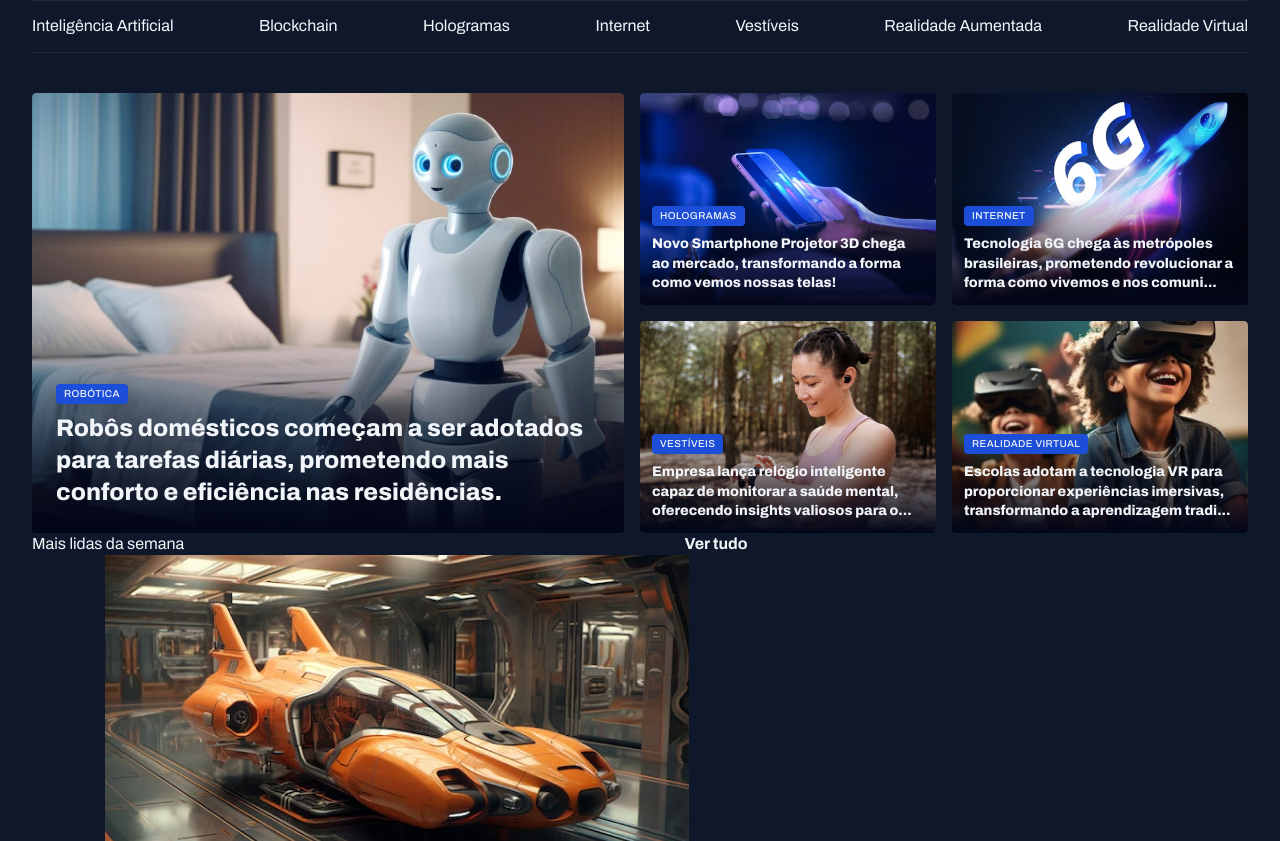
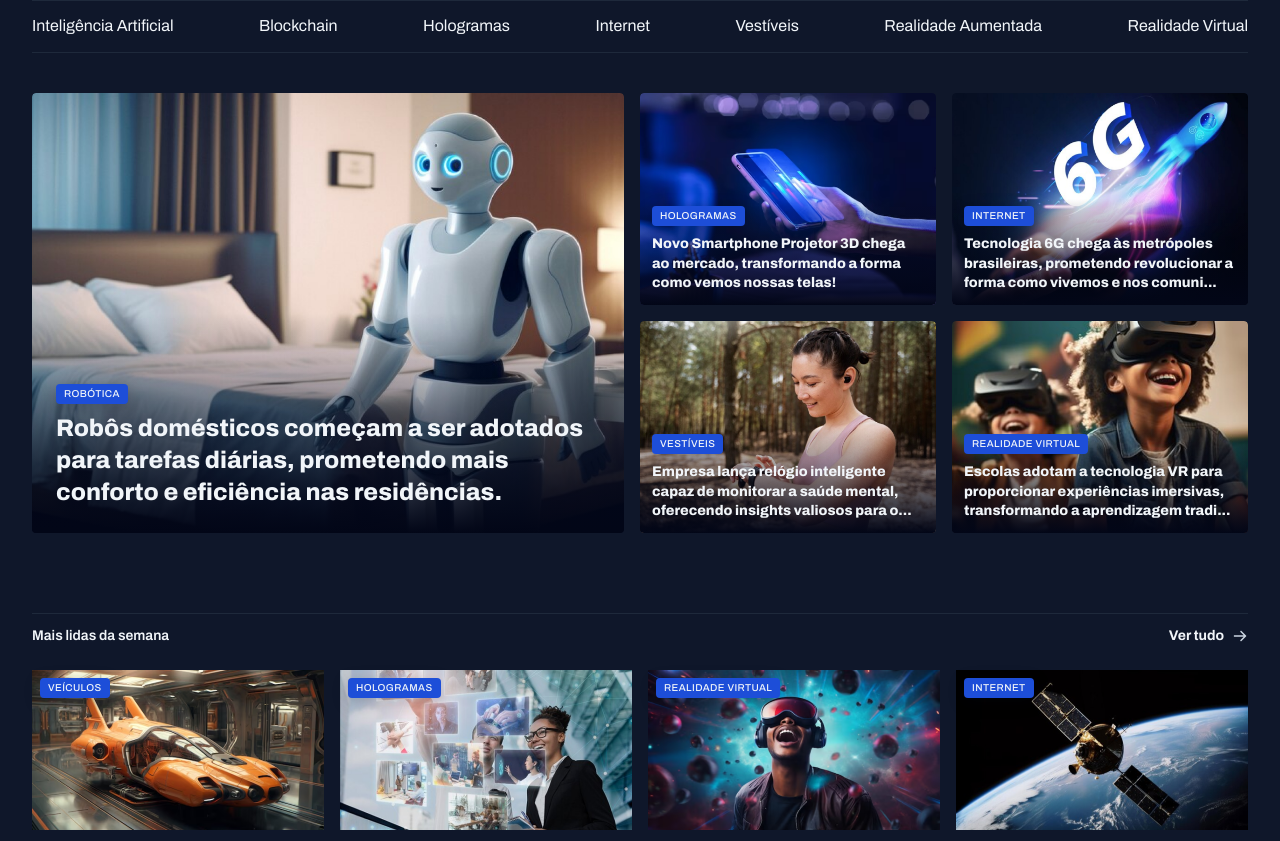
Before and after one commit to kingxiter/projeto-noticias, a plain HTML site: page index.html in a window 1280 px wide. Shown: the part 62-903 px from the top of the page. Drawn offline with Linux system fonts and the light colour scheme.

Commit message:
apply styles to the "Most Read This Week" section

```diff
--- a/styles/global.css
+++ b/styles/global.css
@@ -52,6 +52,7 @@ img {
 
 main {
     margin-top: 40px;
+    gap: 80px;
 }
 
 .content-tag {
--- a/styles/sections.css
+++ b/styles/sections.css
@@ -1,3 +1,25 @@
+section header {
+  border-top: 1px solid var(--stroke-color);
+  padding-block: 12px 24px;
+  font: var(--text-span);
+
+  a {
+    justify-self: end;
+    align-items: center;
+    gap: 8px;
+
+    span {
+      background-image: url(../assents/icons/ArrowRight.svg);
+      width: 16px;
+      height: 16px;
+    }
+
+    &:hover span {
+      background-image: url(../assents/icons/ArrowRight-hover.svg);
+    }
+  }
+}
+
 #featured {
   img {
     height: 100%;
@@ -16,15 +38,11 @@
       position: absolute;
       inset: 0;
       top: 50%;
-            background: linear-gradient(
-                180deg,
-                transparent 0%,
-                #020617 100%
-            );
+      background: linear-gradient(180deg, transparent 0%, #020617 100%);
     }
 
     figcaption {
-            position:absolute;
+      position: absolute;
       bottom: 0;
 
       padding: 24px;
@@ -39,3 +57,28 @@
     }
   }
 }
+
+#weekly {
+  & > div {
+    grid-template-columns: repeat(4, 292px);
+  }
+
+  img {
+    height: 160px;
+  }
+
+  figure {
+    position: relative;
+
+    .content-tag {
+        position: absolute;
+        top: 8px;
+        left: 8px;
+    }
+
+    p {
+        margin-top: 8px;
+        font-weight: 800;
+    }
+  }
+}
```
Lines whose indentation alone changed are shown as unchanged.
